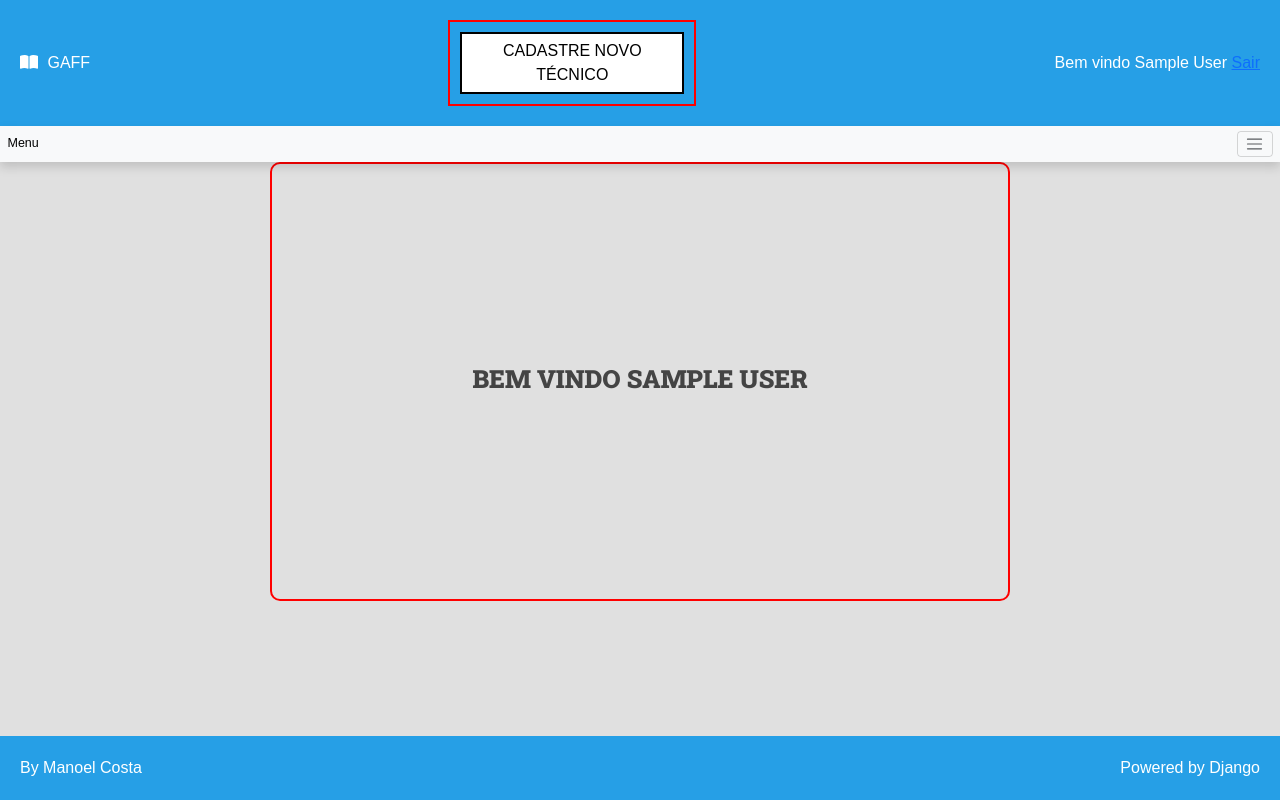
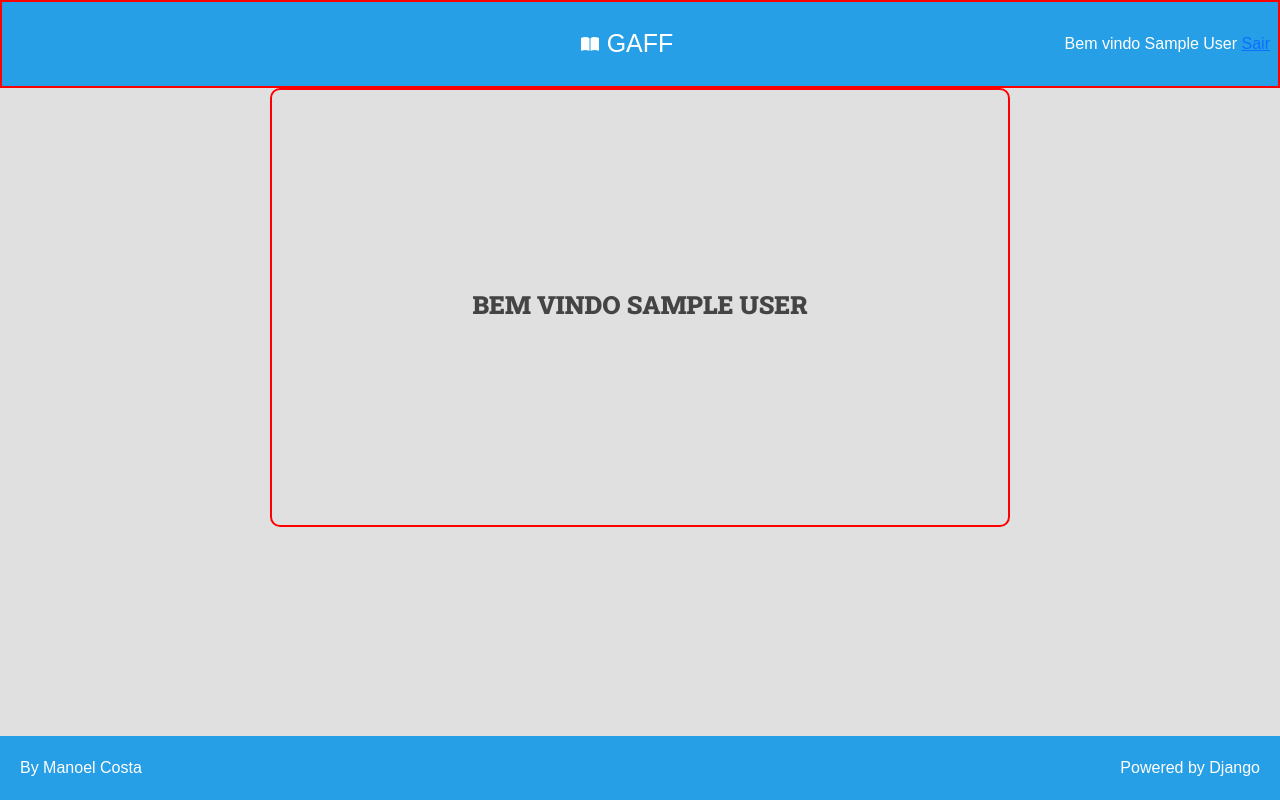
Before and after one commit to MnFCosta/projetoGAFF, a Django app: page / in a window 1280 px wide. Run offline with Django 4.2, Linux system fonts and the light colour scheme; the visitor is signed in with stand-in values (Sample User, id 1).

Commit message:
estilização

```diff
--- a/base_templates/global/base.html
+++ b/base_templates/global/base.html
@@ -8,7 +8,6 @@
 
 <body>
     {% include 'teste/partials/header.html'%}
-    {% include 'teste/partials/navbar.html'%}
     {% include 'teste/partials/modalMenu.html'%}
     {% include 'teste/partials/messages.html' %}
 
--- a/login/templates/login/partials/buttons.html
+++ b/login/templates/login/partials/buttons.html
@@ -1,7 +1,7 @@
 <div class="button-container">
-    {% if user.is_superuser %}
+    {% comment %} {% if user.is_superuser %}
     <a class="generic-button" href="{% url 'login:register' %}"> CADASTRE NOVO TÉCNICO </a>
-    {% endif %}
+    {% endif %} {% endcomment %}
     {% if user.is_authenticated is False %}
         {% comment %} <a class="generic-button" href="{% url 'login:signin' %}"> LOGIN </a> {% endcomment %}
     {% endif %}
--- a/projetoGAFF/settings.py
+++ b/projetoGAFF/settings.py
@@ -84,7 +84,7 @@ DATABASES = {
         'HOST': 'localhost',
         'PORT': '3306',
         'USER': 'root',
-        'PASSWORD': 'info2k21',
+        'PASSWORD': '',
     }
 }
 
--- a/teste/static/teste/css/styles.css
+++ b/teste/static/teste/css/styles.css
@@ -65,7 +65,7 @@ h1,h2,h3,h4,h5,h6{
     font-family: var(--font-headings);
 }
 
-.container {
+.container-custom {
     max-width: 144rem;
     margin: 0 auto;
     padding: var(--spacing-gutter-medium);
@@ -75,10 +75,15 @@ h1,h2,h3,h4,h5,h6{
     background: var(--color-primary);
     display: flex;
     align-items: center;
-    justify-content: space-between;
+    justify-content: center;
     background: var(--color-primary);
     color: var(--color-white);
     padding: var(--spacing-gutter-small);
+    border: 2px solid red;
+}
+
+.logout-margin{
+    margin-right: 10px;
 }
 
 .main-logo{
@@ -561,21 +566,31 @@ td{
     background-color: var(--color-gray-1);
 }
 
-.headiv{
-    width: 20%;
-    text-align: center;
-    border: 2px solid red;;
-    margin: 0 auto;
+.title{
+    font-size: 30px;
 }
 
-.modal{
+.title-container{
+    text-align: center;
+    border: 2px solid red;
+}
+
+.modal-dialog{
     width: 300px;
 }
 
-.modal-content{
+/* .modal-content{
     width: 300px;
+} */
+
+
+.navbar{
+    border: 2px solid red;
+    max-width: 300px;
+    position: relative;
+    right: 890px;
+    /* background-color: var(--color-primary); */
 }
-
 .list-group-item:hover{
     background-color: var(--color-primary-light);
 }
--- a/teste/templates/teste/partials/header.html
+++ b/teste/templates/teste/partials/header.html
@@ -8,18 +8,16 @@
 </header> {% endcomment %}
 
 <header class="main-header-container">
-    <div class="">
-        <i class="fa-solid fa-book-open main-logo-icon"></i>
-        <span>GAFF</span>
-    </div>
+    {% include 'teste/partials/navbar.html'%}
+    <i class="fa-solid fa-book-open main-logo-icon position-absolute top-5 start-2" style="margin-right: 10rem;"></i>
+    <span class="position-absolute top-5 fs-1" >GAFF</span>
     <div class="headiv">
         {% include 'login/partials/buttons.html'%}
     </div>
-    <div>
+    <div class = "position-absolute top-5 end-0 logout-margin">
         {% if user.is_authenticated %}
             <span>Bem vindo {{user.first_name}} {{user.last_name}}</span>
            <a href="{% url 'login:signout' %}"> Sair </a>
         {% endif %}
     </div>
-
 </header>
--- a/teste/templates/teste/partials/modalMenu.html
+++ b/teste/templates/teste/partials/modalMenu.html
@@ -1,4 +1,4 @@
-<div class="modal fade" id="exampleModal" tabindex="-1" aria-labelledby="exampleModalLabel" aria-hidden="true">
+<div class="modal fade" id="exampleModal" tabindex="-1" aria-labelledby="exampleModalLabel" aria-hidden="true" >
     <div class="modal-dialog modal-fullscreen">
     <div class="modal-content ">
         <div class="modal-header text-center">
@@ -8,14 +8,16 @@
         <div class="modal-body">
             <ul class="list-group list-group-flush">
                 <li class="list-group-item"><a class="stretched-link text-decoration-none" href="{% url 'teste:home' %}">Inicio</a></li>
-                <li class="list-group-item">ESTOQUE</li>
-                <li class="list-group-item">ENTREGAS</li>
-                <li class="list-group-item">FAMILIAS</li>
-                <li class="list-group-item">USUARIO</li>
+                {% if  user.is_superuser%}
+                    <li class="list-group-item"><a class="stretched-link text-decoration-none" href="{% url 'login:register' %}">Cadastre novo técnico</a></li>
+                {% endif %}
+                <li class="list-group-item">Estoque</li>
+                <li class="list-group-item">Entregas</li>
+                <li class="list-group-item">Familias</li>
+                <li class="list-group-item">Usuarios</li>
               </ul>
         </div>
         <div class="modal-footer">
-        <button type="button" class="btn btn-secondary" data-bs-dismiss="modal">Close</button>
         </div>
     </div>
     </div>
--- a/teste/templates/teste/partials/navbar.html
+++ b/teste/templates/teste/partials/navbar.html
@@ -1,6 +1,6 @@
 <nav class="navbar navbar-light bg-light shadow">
-    <div class="container-fluid">
-        <span class="navbar-brand mb-0 h1">Menu</span>
+    <div class="container">
+        <span class="navbar-brand mb-0 h1 fs-2">Menu</span>
 
         <button class="navbar-toggler" type="button" data-bs-toggle="modal" data-bs-target="#exampleModal">
             <span class="navbar-toggler-icon"></span>
```
